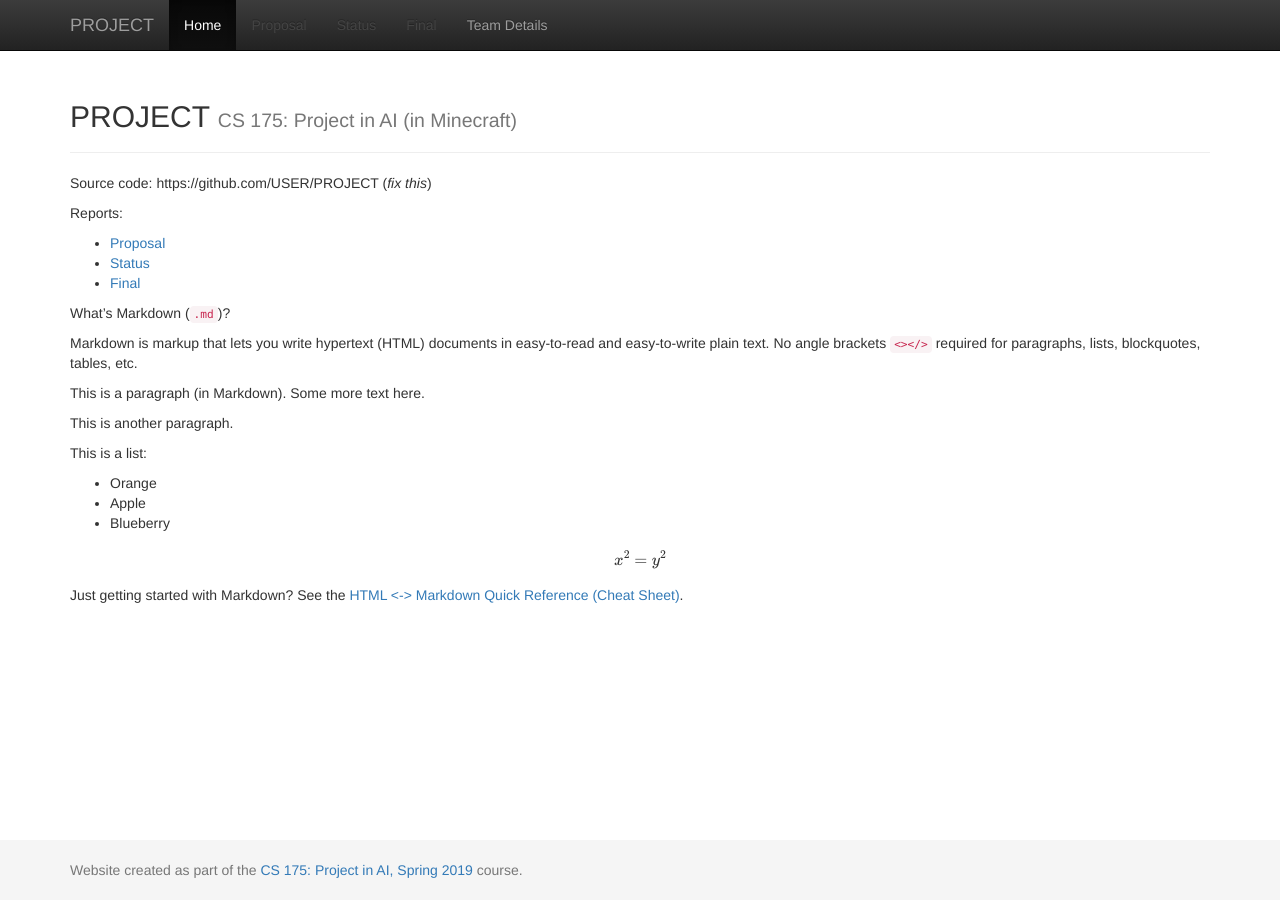
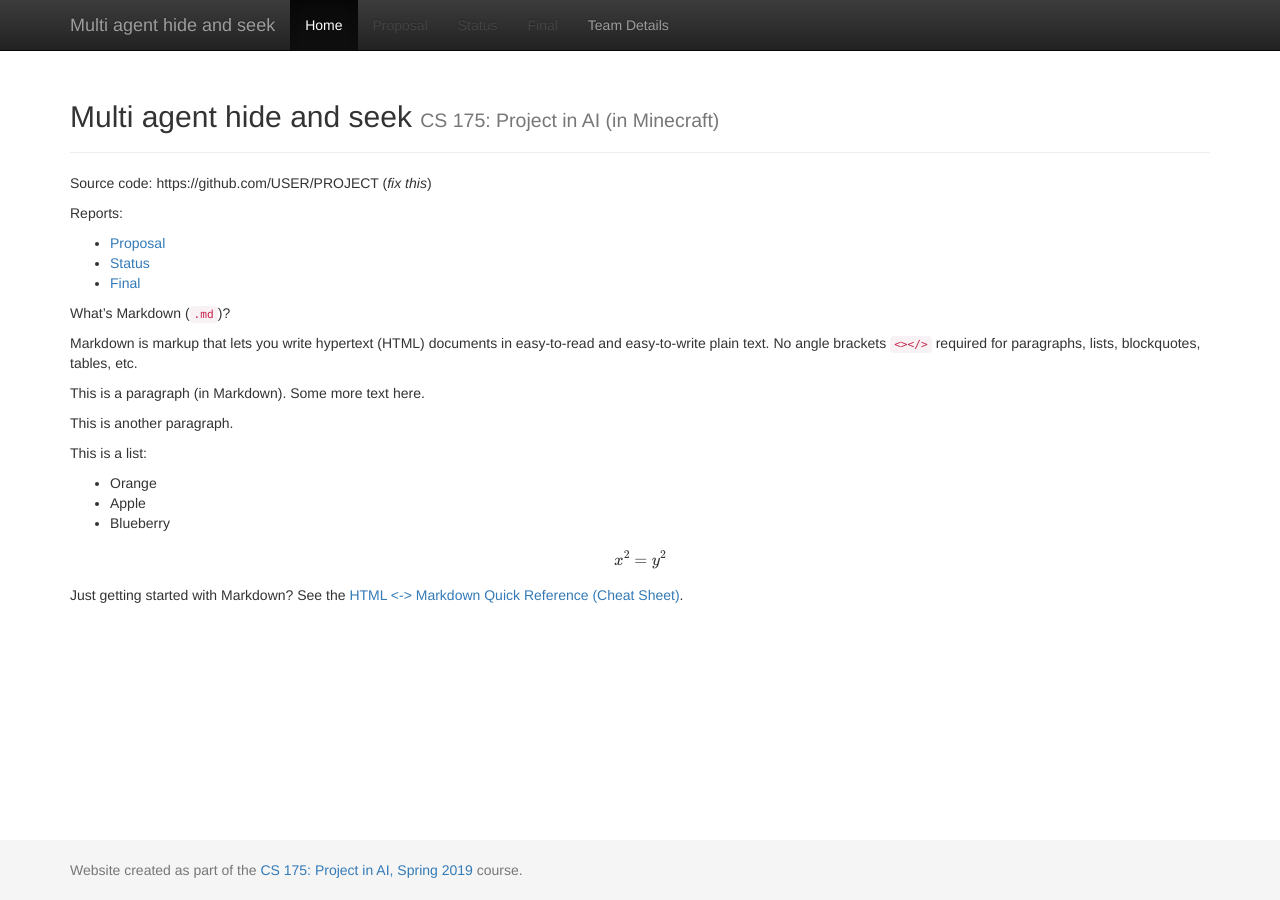
Before and after one commit to dennisvtang/Multi-agent-hide-and-seek, a Jekyll site: the page built from docs/index.md, in a window 1280 px wide. Built offline with Jekyll 4.4.1, drawn with Linux system fonts in a browser that asks for light colours; formulas are drawn with MathJax 3.

Commit message:
Update project title

```diff
--- a/docs/_config.yml
+++ b/docs/_config.yml
@@ -1,7 +1,7 @@
 ###########
 # site.title
 
-title:    'PROJECT'
+title:    'Multi agent hide and seek'
 subtitle: 'CS 175: Project in AI (in Minecraft)'
 
 
```
